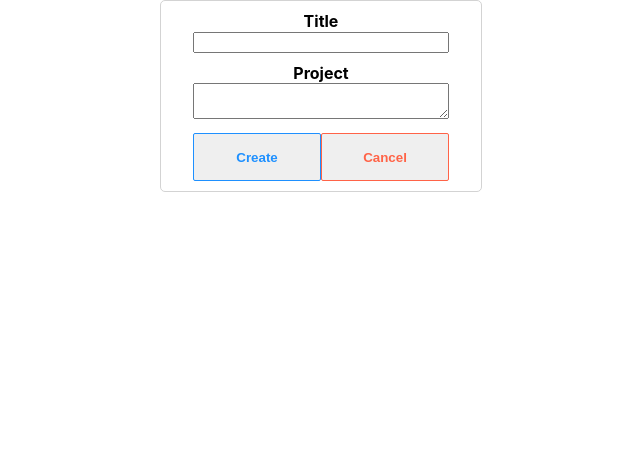
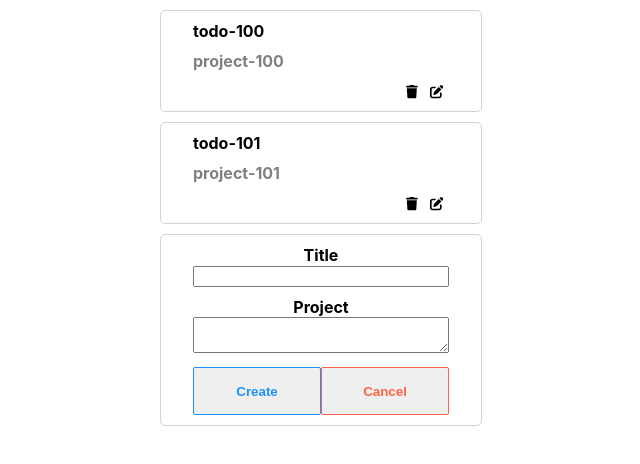
Before and after one commit to KangBit/react-ts-todo, a React (Create React App) app: page / in a window 1280 px wide. Shown: the top 464 px of the page, without its empty margins (319-959 px from the left). Built offline with nearby package versions, Linux system fonts and the light colour scheme.

Commit message:
EditTodo 파일 분리

```diff
--- a/src/App.css
+++ b/src/App.css
@@ -51,14 +51,14 @@
 
 .todo-title {
   width: 80%;
-  margin: auto;
+  margin: 0 auto 10px auto;
   text-align: left;
   font-weight: bold;
 }
 
 .todo-project {
   width: 80%;
-  margin: auto;
+  margin: 0 auto 10px auto;
   text-align: left;
   color: gray;
   font-weight: bold;
@@ -132,3 +132,14 @@
   border: 1px solid tomato;
   border-radius: 2px;
 }
+
+/* EditTodo */
+.input-edit-title {
+  width: 80%;
+  margin: 0 auto 10px auto;
+}
+
+.input-edit-project {
+  width: 80%;
+  margin: 0 auto 10px auto;
+}
--- /dev/null
+++ b/src/components/EditTodo.tsx
@@ -0,0 +1,51 @@
+import React, { useEffect, useState } from "react";
+import { ITodo } from "./Todo";
+
+interface EditTodoProp extends ITodo {
+  updateTodo: (todo: ITodo) => void;
+}
+const EditTodo = (props: EditTodoProp) => {
+  const [title, setTitle] = useState<string>("");
+  const [project, setProject] = useState<string>("");
+
+  useEffect(() => {
+    setTitle(props.title);
+    setProject(props.project);
+  }, []);
+
+  const handleClickSubmitBtn = () => {
+    props.updateTodo({ idx: props.idx, title: title, project: project });
+  };
+
+  const handleChangeTitle = (e: React.ChangeEvent<HTMLInputElement>) => {
+    setTitle(e.target.value);
+  };
+
+  const handleChangeProject = (e: React.ChangeEvent<HTMLInputElement>) => {
+    setProject(e.target.value);
+  };
+
+  return (
+    <div className="todo-item">
+      <div>
+        <input
+          className="input-edit-title"
+          value={title}
+          onChange={handleChangeTitle}
+        ></input>
+      </div>
+      <div>
+        <input
+          className="input-edit-project"
+          value={project}
+          onChange={handleChangeProject}
+        ></input>
+      </div>
+      <div className="btns-container">
+        <button onClick={handleClickSubmitBtn}>submit</button>
+      </div>
+    </div>
+  );
+};
+
+export default EditTodo;
--- a/src/components/Todo.tsx
+++ b/src/components/Todo.tsx
@@ -1,6 +1,5 @@
 import { FontAwesomeIcon } from "@fortawesome/react-fontawesome";
 import { faTrash, faPenToSquare } from "@fortawesome/free-solid-svg-icons";
-import React, { useEffect, useState } from "react";
 
 export interface ITodo {
   idx: number;
@@ -9,70 +8,34 @@ export interface ITodo {
 }
 
 interface TodoProjs extends ITodo {
+  setEditIdx: (idx: number | null) => void;
   deleteTodo: (idx: number) => void;
-  updateTodo: (todo: ITodo) => void;
 }
 
 const Todo = (props: TodoProjs) => {
-  const [title, setTitle] = useState<string>("");
-  const [project, setProject] = useState<string>("");
-  const [isEdit, setIsEdit] = useState<boolean>(false);
-
-  useEffect(() => {
-    setTitle(props.title);
-    setProject(props.project);
-  }, [props]);
-
   const handleClickDeleteBtn = () => {
     props.deleteTodo(props.idx);
   };
 
   const handleClickUpdateBtn = () => {
-    setIsEdit(true);
-  };
-
-  const handleClickSubmitBtn = () => {
-    props.updateTodo({ idx: props.idx, title: title, project: project });
-    setIsEdit(false);
-  };
-
-  const handleChangeTitle = (e: React.ChangeEvent<HTMLInputElement>) => {
-    setTitle(e.target.value);
-  };
-
-  const handleChangeProject = (e: React.ChangeEvent<HTMLInputElement>) => {
-    setProject(e.target.value);
+    props.setEditIdx(props.idx);
   };
 
   return (
     <div className="todo-item">
       <div>
-        {isEdit ? (
-          <input value={title} onChange={handleChangeTitle}></input>
-        ) : (
-          <p className="todo-title">{title}</p>
-        )}
+        <p className="todo-title">{props.title}</p>
       </div>
       <div>
-        {isEdit ? (
-          <input value={project} onChange={handleChangeProject}></input>
-        ) : (
-          <p className="todo-project">{project}</p>
-        )}
+        <p className="todo-project">{props.project}</p>
       </div>
       <div className="btns-container">
-        {isEdit ? (
-          <button onClick={handleClickSubmitBtn}>submit</button>
-        ) : (
-          <>
         <button className="btn-delete" onClick={handleClickDeleteBtn}>
           <FontAwesomeIcon icon={faTrash} />
         </button>
         <button className="btn-update" onClick={handleClickUpdateBtn}>
           <FontAwesomeIcon icon={faPenToSquare} />
         </button>
-          </>
-        )}
       </div>
     </div>
   );
--- a/src/components/TodoList.tsx
+++ b/src/components/TodoList.tsx
@@ -1,9 +1,14 @@
 import { useEffect, useState } from "react";
 import CreateTodo from "./CreateTodo";
+import EditTodo from "./EditTodo";
 import Todo, { ITodo } from "./Todo";
 
 const TodoList = () => {
-  const [todos, setTodos] = useState<ITodo[]>([]);
+  const [todos, setTodos] = useState<ITodo[]>([
+    { idx: 100, title: "todo-100", project: "project-100" },
+    { idx: 101, title: "todo-101", project: "project-101" },
+  ]);
+  const [editIdx, setEditIdx] = useState<number | null>(null);
 
   const addTodo = (todo: ITodo) => {
     setTodos([...todos, todo]);
@@ -25,19 +30,31 @@ const TodoList = () => {
       }
     });
     setTodos(newTodo);
+    setEditIdx(null);
   };
 
   const Items = () => {
     return todos.map((item) => {
+      if (item.idx === editIdx) {
+        return (
+          <EditTodo
+            idx={item.idx}
+            title={item.title}
+            project={item.project}
+            updateTodo={updateTodo}
+          ></EditTodo>
+        );
+      } else {
         return (
           <Todo
             idx={item.idx}
             title={item.title}
             project={item.project}
             deleteTodo={deleteTodo}
-          updateTodo={updateTodo}
+            setEditIdx={setEditIdx}
           ></Todo>
         );
+      }
     });
   };
 
```
Lines whose indentation alone changed are shown as unchanged.
